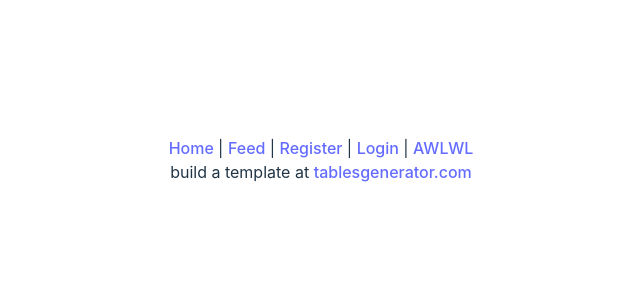
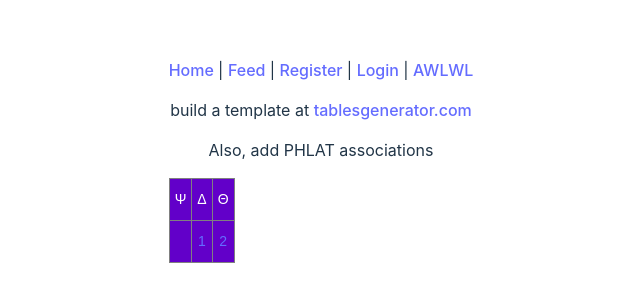
Before and after one commit to BBuchholz/fearlessly-antediluvial-valley, a Vue app: page /1 in a window 1280 px wide. Shown: the part 240-542 px from the top of the page, without its empty margins (319-959 px from the left). Built offline with nearby package versions, Linux system fonts and the light colour scheme.

Commit message:
Update 1

```diff
--- a/src/views/1.vue
+++ b/src/views/1.vue
@@ -1,3 +1,32 @@
 <template>
-    build a template at <a href="https://www.tablesgenerator.com/html_tables#">tablesgenerator.com</a>
+    <p>build a template at <a href="https://www.tablesgenerator.com/html_tables#">tablesgenerator.com</a></p>
+    <p>Also, add PHLAT associations</p>
+    <table class="tg">
+<thead>
+  <tr>
+    <th class="tg-e45j"><span style="font-weight:var(--table-header-weight)">Ψ</span></th>
+    <th class="tg-e45j"><span style="font-weight:var(--table-header-weight)">Δ</span></th>
+    <th class="tg-e45j"><span style="font-weight:var(--table-header-weight)">Θ</span></th>
+  </tr>
+</thead>
+<tbody>
+  <tr>
+    <td class="tg-e45j"></td>
+    <td class="tg-e45j">
+      <router-link to="1">1</router-link>
+    </td>
+    <td class="tg-e45j">
+      <router-link to="2">2</router-link>
+    </td>
+  </tr>
+</tbody>
+</table>
 </template>
+<style type="text/css">
+.tg  {border-collapse:collapse;border-spacing:0;}
+.tg td{border-color:black;border-style:solid;border-width:1px;font-family:Arial, sans-serif;font-size:14px;
+  overflow:hidden;padding:10px 5px;word-break:normal;}
+.tg th{border-color:black;border-style:solid;border-width:1px;font-family:Arial, sans-serif;font-size:14px;
+  font-weight:normal;overflow:hidden;padding:10px 5px;word-break:normal;}
+.tg .tg-e45j{background-color:#6200c9;border-color:inherit;color:#ffffff;text-align:center;vertical-align:top}
+</style>
```
